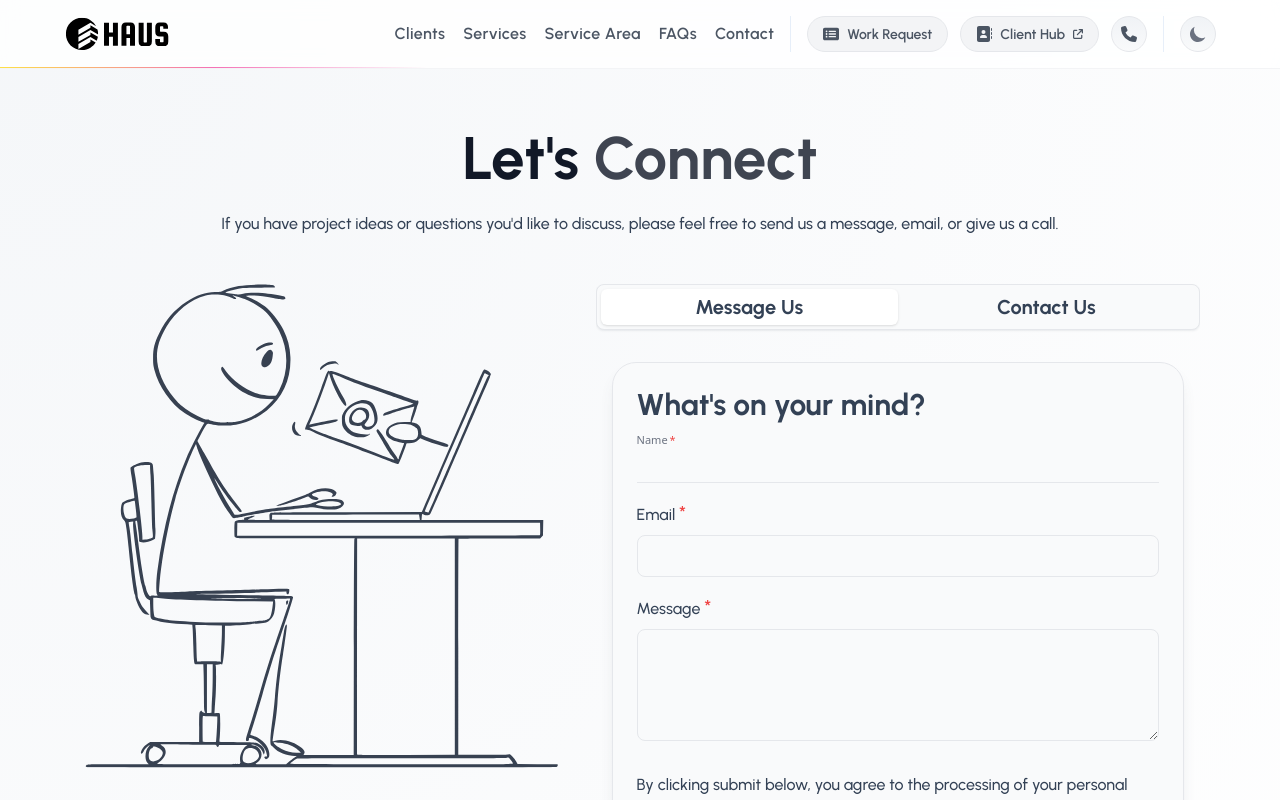
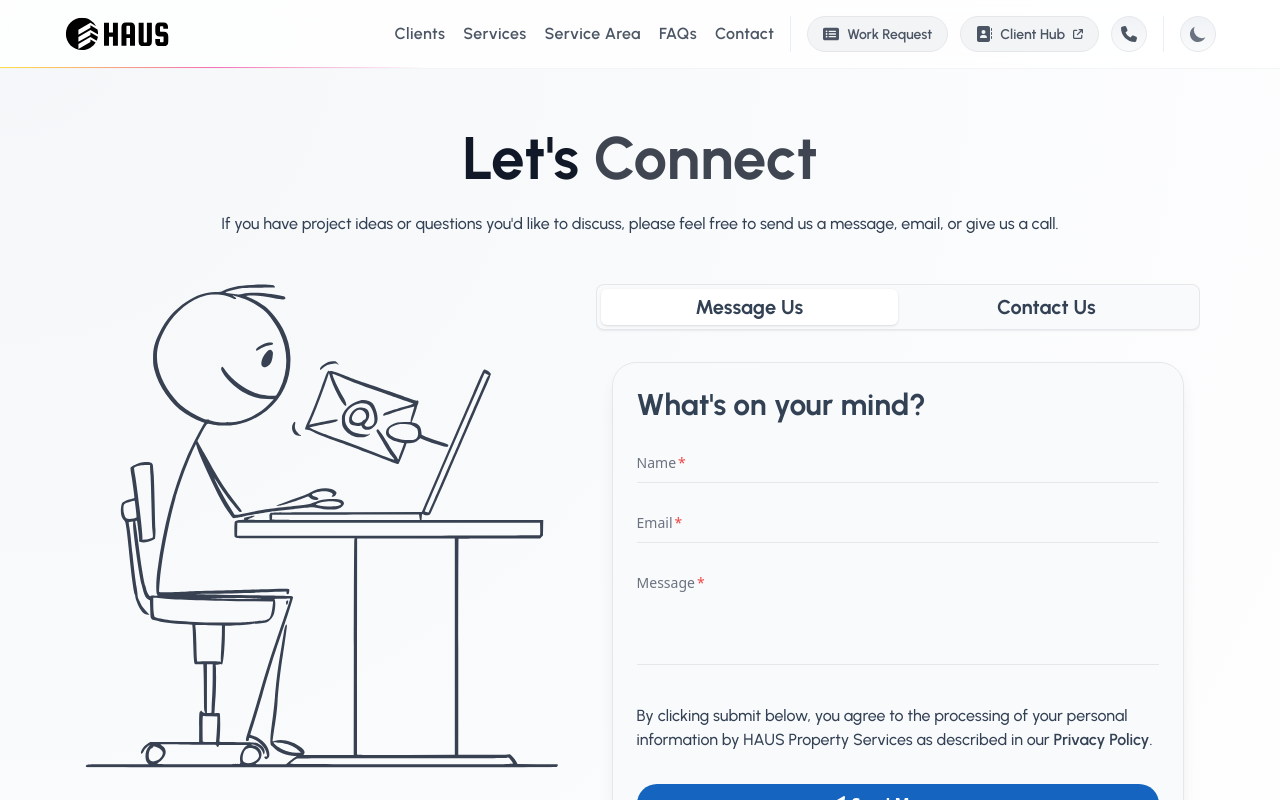
Before and after one commit to ben-v/haus, a React (Vite) app: page /contact in a window 1280 px wide. Shown: the top 800 px of the page. Built offline with nearby package versions, Linux system fonts and the light colour scheme.

Commit message:
use input controls from material-tailwind now that can prevent zoom

```diff
--- a/index.html
+++ b/index.html
@@ -17,7 +17,8 @@
   <!-- Favicons - Android - See manifest.webmanifest -->
   <link rel="manifest" href="/manifest.webmanifest" crossorigin="use-credentials" />
   <!-- Prevent zoom/scaling -->
-  <meta name="viewport" content="width=device-width, user-scalable=no" />
+  <!-- See https://www.w3docs.com/snippets/css/how-to-disable-zoom-on-a-mobile-web-page-using-html-and-css.html -->
+  <meta name="viewport" content="width=device-width, initial-scale=1.0, maximum-scale=1.0, user-scalable=no" />
 </head>
 
 <body class="body-container">
--- a/src/pages/contact/panels/ContactFormPanel.tsx
+++ b/src/pages/contact/panels/ContactFormPanel.tsx
@@ -11,7 +11,7 @@ import SvgPaperPlaneSolid from "../../../components/images/icons/SvgPaperPlaneSo
 import ButtonLink from "../../../components/navigation/ButtonLink";
 import CardHeader from "../../../components/layouts/CardHeader";
 import StandardLink from "../../../components/navigation/StandardLink";
-import { Input } from "@material-tailwind/react";
+import { Input, Textarea } from "@material-tailwind/react";
 
 const ContactFormPanel = () => {
     const { theme, } = useContext(ThemeContext);
@@ -70,7 +70,20 @@ const ContactFormPanel = () => {
                     <div className="relative">
                         <div className="space-y-4">
                             <div>
-                                <Input id="name" name="name" maxLength={50} autoComplete="off" variant="standard" label="Name" placeholder="Name" size="md" required={true} shrink={true} crossOrigin={undefined}/>
+                                <Input
+                                    id="name"
+                                    name="name"
+                                    maxLength={50}
+                                    autoComplete="off"
+                                    variant="standard"
+                                    label="Name"
+                                    // placeholder="Name"
+                                    onChange={(e) => onChangeHandler(e)}
+                                    value={name}
+                                    size="md"
+                                    type="text"
+                                    required={true}
+                                    crossOrigin={undefined}/>
 {/*
                                 <label htmlFor="name" className="mb-2 block body-text tabpanel-text">Name <span className="text-xl text-red-500 dark:text-red-400">*</span></label>
                                 <input
@@ -84,7 +97,22 @@ const ContactFormPanel = () => {
                                     className="peer block w-full rounded-lg border border-gray-200 bg-transparent px-4 py-2 body-text tabpanel-text transition-shadow duration-300 invalid:ring-2 invalid:ring-red-400 focus:ring-2 dark:border-gray-700" /> */}
                             </div>
                             <div>
-                                <label htmlFor="email" className="mb-2 block body-text tabpanel-text">Email <span className="text-xl text-red-500 dark:text-red-400">*</span></label>
+                            <Input
+                                    id="email"
+                                    name="email"
+                                    maxLength={50}
+                                    autoComplete="off"
+                                    variant="standard"
+                                    label="Email"
+                                    // placeholder="Email"
+                                    onChange={(e) => onChangeHandler(e)}
+                                    value={email}
+                                    size="md"
+                                    type="email"
+                                    required={true}
+                                    crossOrigin={undefined}/>
+
+                                {/* <label htmlFor="email" className="mb-2 block body-text tabpanel-text">Email <span className="text-xl text-red-500 dark:text-red-400">*</span></label>
                                 <input
                                     id="email"
                                     name="email"
@@ -93,10 +121,22 @@ const ContactFormPanel = () => {
                                     value={email}
                                     type="email"
                                     autoComplete="off"
-                                    className="peer block w-full rounded-lg border border-gray-200 bg-transparent px-4 py-2 body-text tabpanel-text transition-shadow duration-300 invalid:ring-2 invalid:ring-red-400 focus:ring-2 dark:border-gray-700" />
+                                    className="peer block w-full rounded-lg border border-gray-200 bg-transparent px-4 py-2 body-text tabpanel-text transition-shadow duration-300 invalid:ring-2 invalid:ring-red-400 focus:ring-2 dark:border-gray-700" /> */}
                             </div>
                             <div>
-                                <label htmlFor="message" className="mb-2 block body-text tabpanel-text">Message <span className="text-xl text-red-500 dark:text-red-400">*</span></label>
+                                <Textarea
+                                    id="message"
+                                    name="message"
+                                    maxLength={50}
+                                    autoComplete="off"
+                                    variant="standard"
+                                    label="Message"
+                                    onChange={(e) => onChangeHandler(e)}
+                                    value={message}
+                                    // placeholder="Message"
+                                    size="md"
+                                    required={true} />
+                                {/* <label htmlFor="message" className="mb-2 block body-text tabpanel-text">Message <span className="text-xl text-red-500 dark:text-red-400">*</span></label>
                                 <textarea
                                     id="message"
                                     name="message"
@@ -104,7 +144,7 @@ const ContactFormPanel = () => {
                                     value={message}
                                     defaultValue={""}
                                     maxLength={4000}
-                                    className="peer block h-28 w-full rounded-lg border border-gray-200 bg-transparent px-4 py-2 body-text tabpanel-text transition-shadow duration-300 invalid:ring-2 invalid:ring-red-400 focus:ring-2 dark:border-gray-700"></textarea>
+                                    className="peer block h-28 w-full rounded-lg border border-gray-200 bg-transparent px-4 py-2 body-text tabpanel-text transition-shadow duration-300 invalid:ring-2 invalid:ring-red-400 focus:ring-2 dark:border-gray-700"></textarea> */}
                             </div>
                         </div>
 
```
